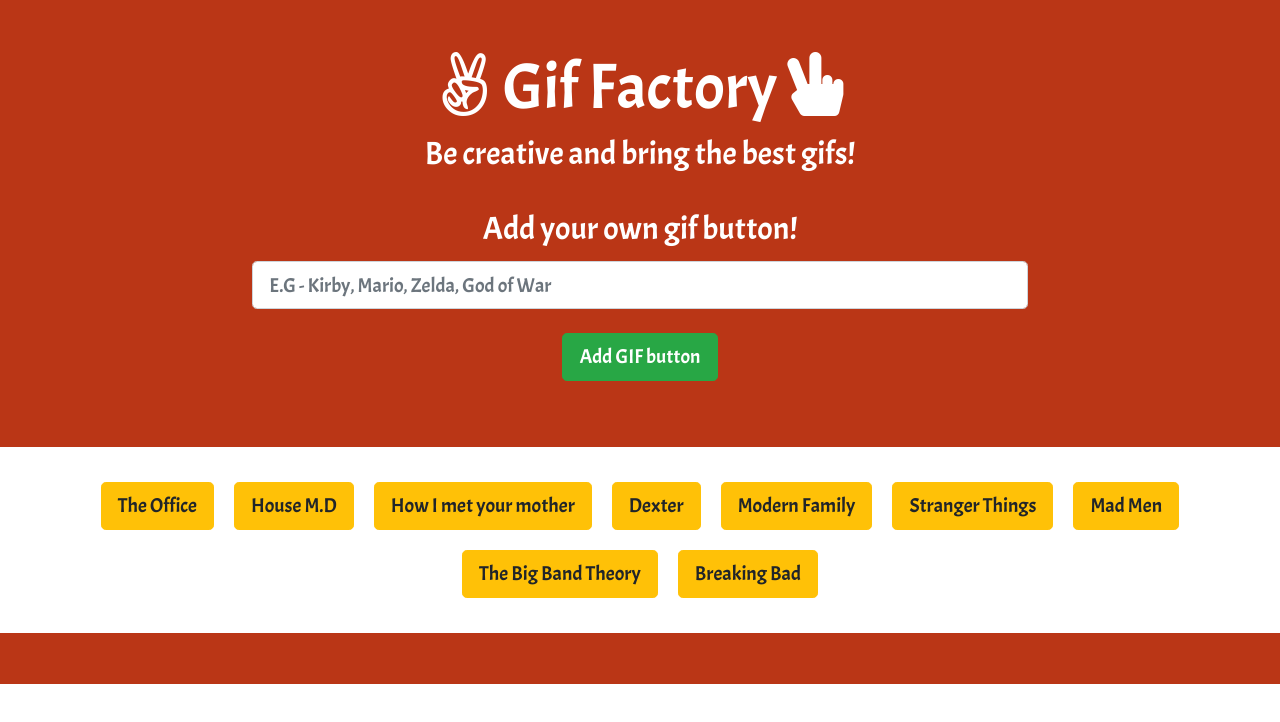
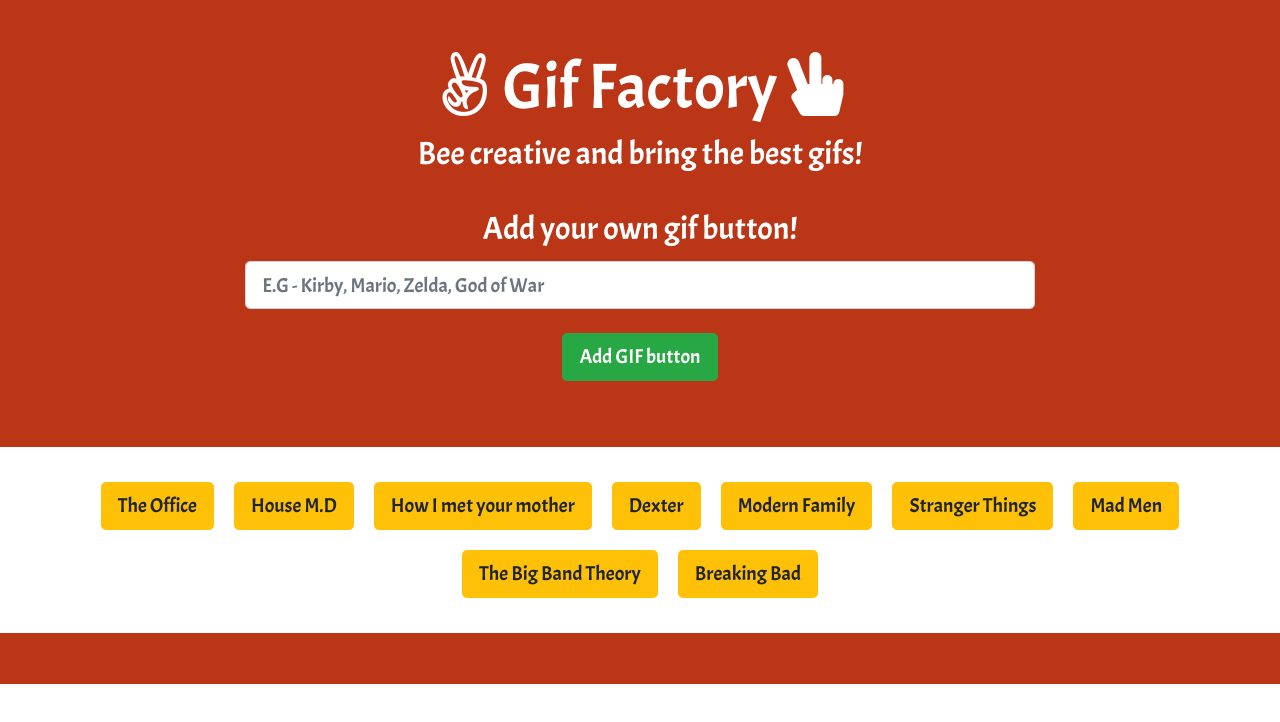
Before and after one commit to gustavogibo/GIFtastic, a plain HTML site: page index.html in a window 1280 px wide. Drawn offline with nearby package versions, Linux system fonts and the light colour scheme.

Commit message:
editiing readme.md

```diff
--- a/index.html
+++ b/index.html
@@ -18,7 +18,7 @@
             <div class="row">
                 <div class="col-12 text-center">
                     <h1><i class="fab fa-angellist"></i> Gif Factory <i class="fas fa-hand-peace"></i></h1>
-                    <h2>Be creative and bring the best gifs!</h2>
+                    <h2>Bee creative and bring the best gifs!</h2>
                 </div>
                 <div class="col-12 text-center">
                     <form>
```
Also changed, not shown: 1 other file.
